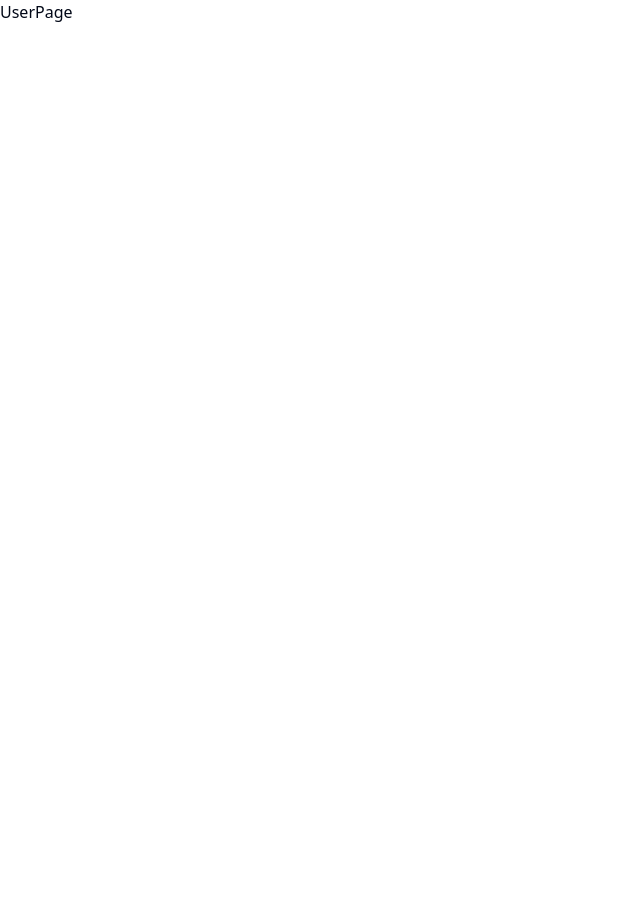
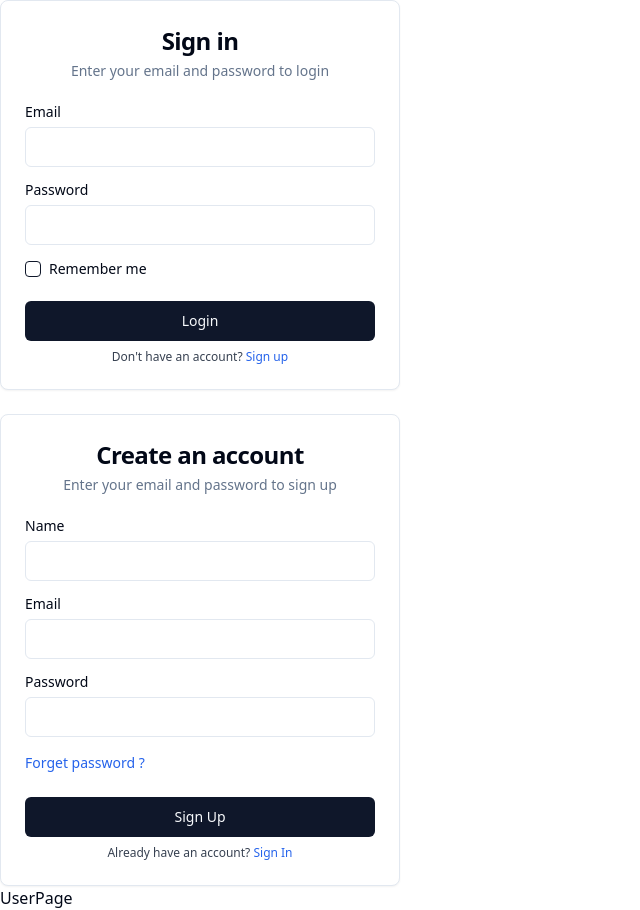
Before and after one commit to BradleyParkerDev/react-ts-client, a React (Vite) app: page /user in a window 1280 px wide. Shown: the whole page, without its empty margins (0-640 px from the left). Before the commit the page ends 800 px from the top, so only its background shows below. Built offline with nearby package versions, Linux system fonts and the light colour scheme.

Commit message:
added forms

```diff
--- a/package.json
+++ b/package.json
@@ -10,6 +10,8 @@
     "preview": "vite preview"
   },
   "dependencies": {
+    "@radix-ui/react-checkbox": "^1.0.4",
+    "@radix-ui/react-label": "^2.0.2",
     "@radix-ui/react-slot": "^1.0.2",
     "@reduxjs/toolkit": "^2.2.5",
     "class-variance-authority": "^0.7.0",
--- /dev/null
+++ b/src/components/LoginUserForm/LoginUserForm.tsx
@@ -0,0 +1,61 @@
+
+import { Button } from "@/components/ui/button"
+import {
+	Card,
+	CardContent,
+	CardDescription,
+	CardFooter,
+	CardHeader,
+	CardTitle,
+} from "@/components/ui/card"
+import { Checkbox } from "@/components/ui/checkbox"
+import { Input } from "@/components/ui/input"
+import { Label } from "@/components/ui/label"
+
+const LoginUserForm = () =>{
+  return (
+    // <div className="relative flex flex-col justify-center items-center min-h-screen overflow-hidden">
+	// 	<div className="w-full m-auto bg-white lg:max-w-lg">
+			<div>
+			<Card className="w-[400px]">
+				<CardHeader className="space-y-1">
+				<CardTitle className="text-2xl text-center">Sign in</CardTitle>
+				<CardDescription className="text-center">
+					Enter your email and password to login
+				</CardDescription>
+				</CardHeader>
+				<CardContent className="grid gap-4">
+				<div className="grid gap-2">
+					<Label htmlFor="email">Email</Label>
+					<Input id="email" type="email" placeholder="" />
+				</div>
+				<div className="grid gap-2">
+					<Label htmlFor="password">Password</Label>
+					<Input id="password" type="password" />
+				</div>
+				<div className="flex items-center space-x-2">
+					<Checkbox id="terms" />
+					<label
+					htmlFor="terms"
+					className="text-sm font-medium leading-none peer-disabled:cursor-not-allowed peer-disabled:opacity-70"
+					>
+					Remember me
+					</label>
+				</div>
+				</CardContent>
+				<CardFooter className="flex flex-col">
+				<Button className="w-full">Login</Button>
+				<p className="mt-2 text-xs text-center text-gray-700">
+					{" "}
+					Don't have an account?{" "}
+					<span className=" text-blue-600 hover:underline">Sign up</span>
+				</p>
+				</CardFooter>
+			</Card>
+			</div>
+// 		</div>
+//     </div>
+  )
+}
+
+export default LoginUserForm;
--- /dev/null
+++ b/src/components/RegisterUserForm/RegisterUserForm.tsx
@@ -0,0 +1,57 @@
+import { Button } from "@/components/ui/button"
+import {
+  Card,
+  CardContent,
+  CardDescription,
+  CardFooter,
+  CardHeader,
+  CardTitle,
+} from "@/components/ui/card"
+import { Input } from "@/components/ui/input"
+import { Label } from "@/components/ui/label"
+
+
+
+const RegisterUserForm = () => {
+    return (
+    <div>
+        <Card className='w-[400px]'>
+          <CardHeader className="space-y-1">
+            <CardTitle className="text-2xl text-center">
+              Create an account
+            </CardTitle>
+            <CardDescription className="text-center">
+              Enter your email and password to sign up
+            </CardDescription>
+          </CardHeader>
+          <CardContent className="grid gap-4">
+            <div className="grid gap-2">
+              <Label htmlFor="name">Name</Label>
+              <Input id="name" type="text" placeholder="" />
+            </div>
+            <div className="grid gap-2">
+              <Label htmlFor="email">Email</Label>
+              <Input id="email" type="email" placeholder="" />
+            </div>
+            <div className="grid gap-2">
+              <Label htmlFor="password">Password</Label>
+              <Input id="password" type="password" />
+            </div>
+            <span className=" text-blue-600 hover:underline text-sm">
+              Forget password ?
+            </span>
+          </CardContent>
+          <CardFooter className="flex flex-col">
+            <Button className="w-full">Sign Up</Button>
+            <p className="mt-2 text-xs text-center text-gray-700">
+              {" "}
+              Already have an account?{" "}
+              <span className=" text-blue-600 hover:underline">Sign In</span>
+            </p>
+          </CardFooter>
+        </Card>
+    </div>
+    )
+}
+
+export default RegisterUserForm;
--- /dev/null
+++ b/src/components/ui/card.tsx
@@ -0,0 +1,79 @@
+import * as React from "react"
+
+import { cn } from "@/lib/ui/cn"
+
+const Card = React.forwardRef<
+  HTMLDivElement,
+  React.HTMLAttributes<HTMLDivElement>
+>(({ className, ...props }, ref) => (
+  <div
+    ref={ref}
+    className={cn(
+      "rounded-lg border bg-card text-card-foreground shadow-sm",
+      className
+    )}
+    {...props}
+  />
+))
+Card.displayName = "Card"
+
+const CardHeader = React.forwardRef<
+  HTMLDivElement,
+  React.HTMLAttributes<HTMLDivElement>
+>(({ className, ...props }, ref) => (
+  <div
+    ref={ref}
+    className={cn("flex flex-col space-y-1.5 p-6", className)}
+    {...props}
+  />
+))
+CardHeader.displayName = "CardHeader"
+
+const CardTitle = React.forwardRef<
+  HTMLParagraphElement,
+  React.HTMLAttributes<HTMLHeadingElement>
+>(({ className, ...props }, ref) => (
+  <h3
+    ref={ref}
+    className={cn(
+      "text-2xl font-semibold leading-none tracking-tight",
+      className
+    )}
+    {...props}
+  />
+))
+CardTitle.displayName = "CardTitle"
+
+const CardDescription = React.forwardRef<
+  HTMLParagraphElement,
+  React.HTMLAttributes<HTMLParagraphElement>
+>(({ className, ...props }, ref) => (
+  <p
+    ref={ref}
+    className={cn("text-sm text-muted-foreground", className)}
+    {...props}
+  />
+))
+CardDescription.displayName = "CardDescription"
+
+const CardContent = React.forwardRef<
+  HTMLDivElement,
+  React.HTMLAttributes<HTMLDivElement>
+>(({ className, ...props }, ref) => (
+  <div ref={ref} className={cn("p-6 pt-0", className)} {...props} />
+))
+CardContent.displayName = "CardContent"
+
+const CardFooter = React.forwardRef<
+  HTMLDivElement,
+  React.HTMLAttributes<HTMLDivElement>
+>(({ className, ...props }, ref) => (
+  <div
+    ref={ref}
+    className={cn("flex items-center p-6 pt-0", className)}
+    {...props}
+  />
+))
+CardFooter.displayName = "CardFooter"
+
+export { Card, CardHeader, CardFooter, CardTitle, CardDescription, CardContent }
--- /dev/null
+++ b/src/components/ui/checkbox.tsx
@@ -0,0 +1,28 @@
+import * as React from "react"
+import * as CheckboxPrimitive from "@radix-ui/react-checkbox"
+import { Check } from "lucide-react"
+
+import { cn } from "@/lib/ui/cn"
+
+const Checkbox = React.forwardRef<
+  React.ElementRef<typeof CheckboxPrimitive.Root>,
+  React.ComponentPropsWithoutRef<typeof CheckboxPrimitive.Root>
+>(({ className, ...props }, ref) => (
+  <CheckboxPrimitive.Root
+    ref={ref}
+    className={cn(
+      "peer h-4 w-4 shrink-0 rounded-sm border border-primary ring-offset-background focus-visible:outline-none focus-visible:ring-2 focus-visible:ring-ring focus-visible:ring-offset-2 disabled:cursor-not-allowed disabled:opacity-50 data-[state=checked]:bg-primary data-[state=checked]:text-primary-foreground",
+      className
+    )}
+    {...props}
+  >
+    <CheckboxPrimitive.Indicator
+      className={cn("flex items-center justify-center text-current")}
+    >
+      <Check className="h-4 w-4" />
+    </CheckboxPrimitive.Indicator>
+  </CheckboxPrimitive.Root>
+))
+Checkbox.displayName = CheckboxPrimitive.Root.displayName
+
+export { Checkbox }
--- /dev/null
+++ b/src/components/ui/input.tsx
@@ -0,0 +1,25 @@
+import * as React from "react"
+
+import { cn } from "@/lib/ui/cn"
+
+export interface InputProps
+  extends React.InputHTMLAttributes<HTMLInputElement> {}
+
+const Input = React.forwardRef<HTMLInputElement, InputProps>(
+  ({ className, type, ...props }, ref) => {
+    return (
+      <input
+        type={type}
+        className={cn(
+          "flex h-10 w-full rounded-md border border-input bg-background px-3 py-2 text-sm ring-offset-background file:border-0 file:bg-transparent file:text-sm file:font-medium placeholder:text-muted-foreground focus-visible:outline-none focus-visible:ring-2 focus-visible:ring-ring focus-visible:ring-offset-2 disabled:cursor-not-allowed disabled:opacity-50",
+          className
+        )}
+        ref={ref}
+        {...props}
+      />
+    )
+  }
+)
+Input.displayName = "Input"
+
+export { Input }
--- /dev/null
+++ b/src/components/ui/label.tsx
@@ -0,0 +1,24 @@
+import * as React from "react"
+import * as LabelPrimitive from "@radix-ui/react-label"
+import { cva, type VariantProps } from "class-variance-authority"
+
+import { cn } from "@/lib/ui/cn"
+
+const labelVariants = cva(
+  "text-sm font-medium leading-none peer-disabled:cursor-not-allowed peer-disabled:opacity-70"
+)
+
+const Label = React.forwardRef<
+  React.ElementRef<typeof LabelPrimitive.Root>,
+  React.ComponentPropsWithoutRef<typeof LabelPrimitive.Root> &
+    VariantProps<typeof labelVariants>
+>(({ className, ...props }, ref) => (
+  <LabelPrimitive.Root
+    ref={ref}
+    className={cn(labelVariants(), className)}
+    {...props}
+  />
+))
+Label.displayName = LabelPrimitive.Root.displayName
+
+export { Label }
--- a/src/pages/UserPage/UserPage.tsx
+++ b/src/pages/UserPage/UserPage.tsx
@@ -1,9 +1,17 @@
 import React from 'react'
+import LoginUserForm from '@/components/LoginUserForm/LoginUserForm'
+import RegisterUserForm from '@/components/RegisterUserForm/RegisterUserForm'
 
 const UserPage = () => {
-  return (
-    <div>UserPage</div>
-  )
+    return (
+        <div>
+        <LoginUserForm />
+        <br/>
+        <RegisterUserForm />
+        UserPage
+
+        </div>
+    )
 }
 
 export default UserPage
```
Also changed, not shown: src/components/LoginUserForm/LoginUserForm.ts (deleted), src/components/RegisterUserForm/RegisterUserForm.ts (deleted), 1 other file (tests, documents, lock files or other folders).
